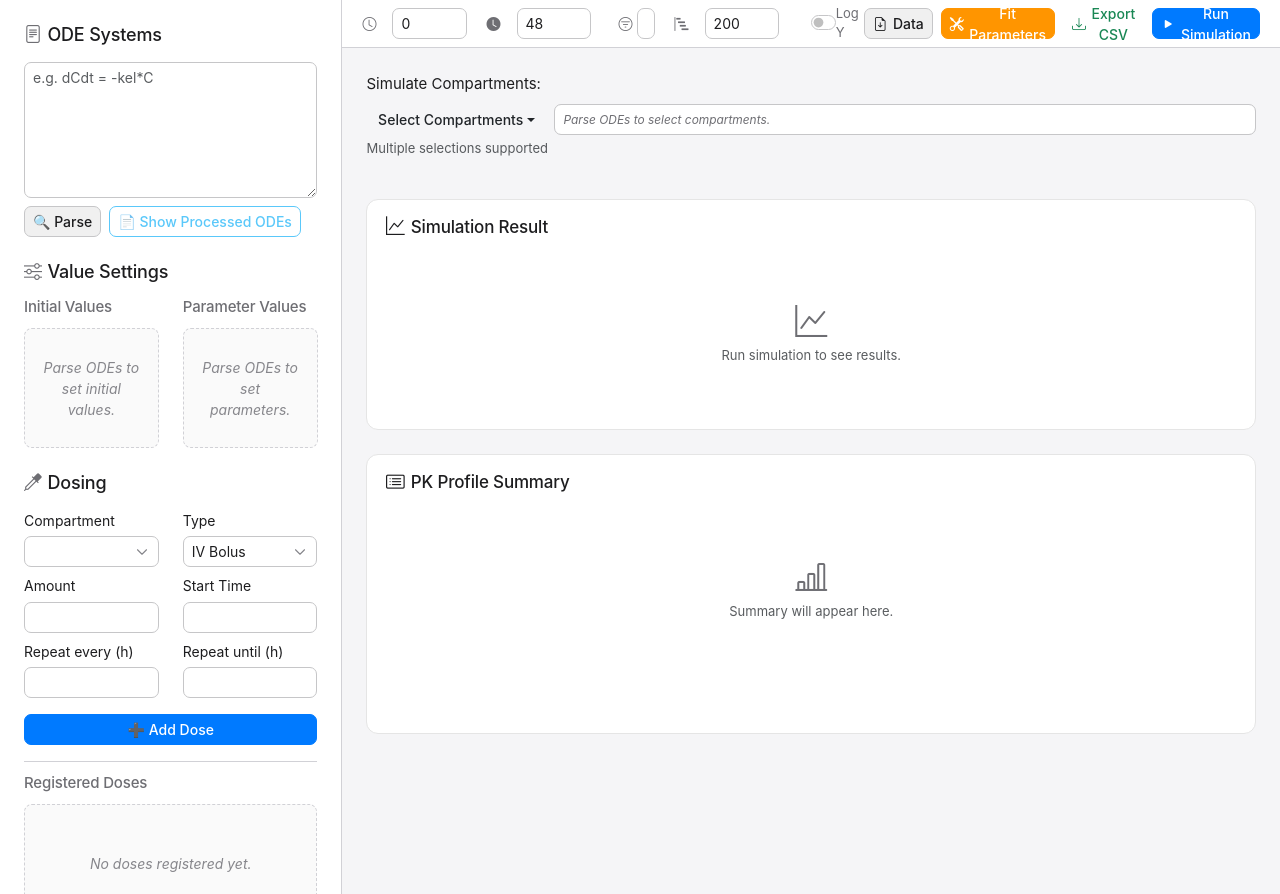
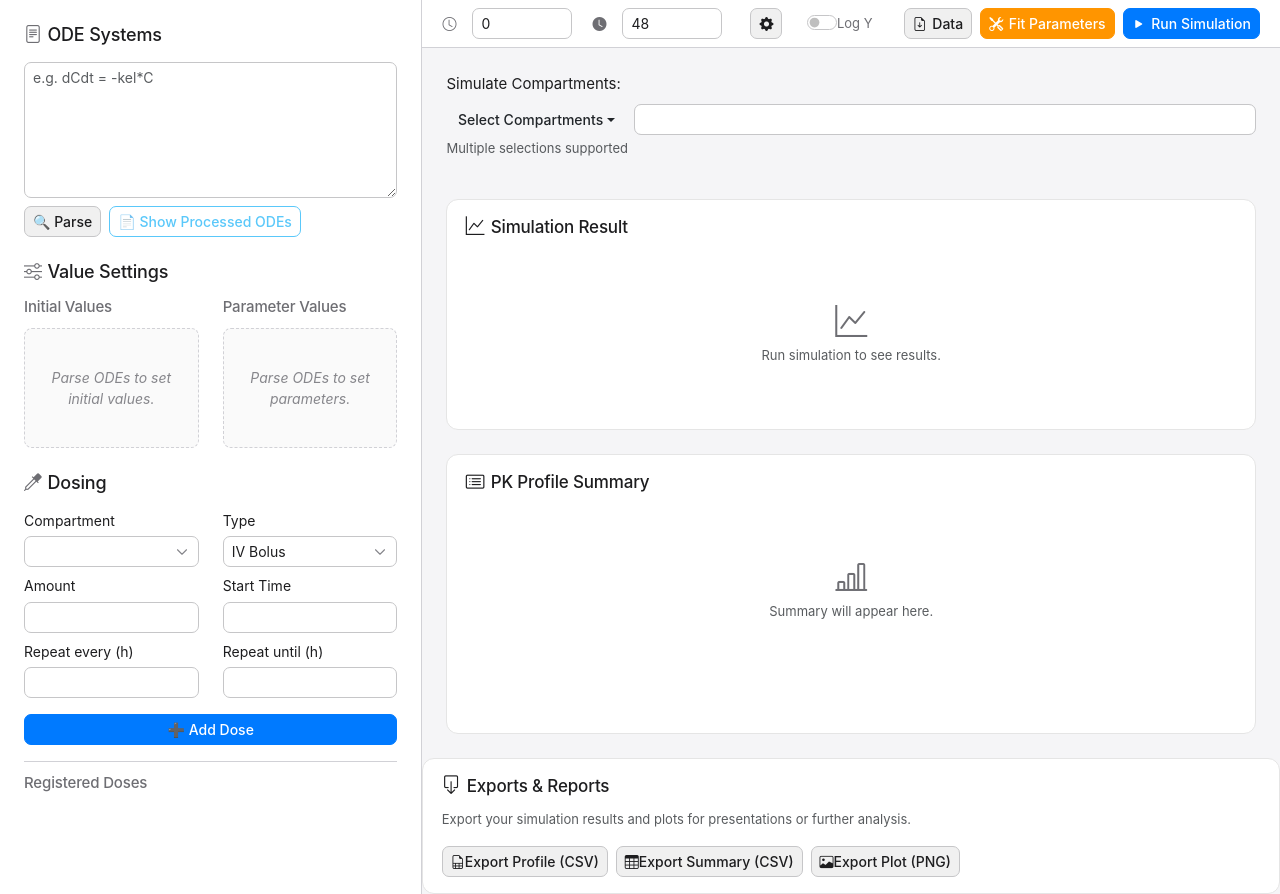
Before and after one commit to snowflower1028/PK-ODE-Simulator, a Django app: template simulator/templates/simulator/index.html in a window 1280 px wide. Run offline with Django 5.2, Linux system fonts and the light colour scheme; the template is opened without the code that fills it, so the values that code supplies are empty; some libraries are stand-ins or nearby versions.

Commit message:
feat: Add advanced simulation settings and export options to UI

```diff
--- a/simulator/static/simulator/js/script.js
+++ b/simulator/static/simulator/js/script.js
@@ -19,6 +19,7 @@ const State = {
   // 5. 시뮬레이션 프로세스 관련 상태
   isSimulating: false,        // 현재 시뮬레이션이 진행 중인지 여부를 나타내는 플래그
   latestSimulationResult: null, // 마지막 시뮬레이션 결과를 저장하는 변수
+  latestPKSummary: null, // 마지막 PK 요약 결과를 저장하는 변수
 };
 
 /** ----- DOM 구획 ----- **/
@@ -40,13 +41,12 @@ const DOM = {
   toolbar: {
     simStartTime: document.getElementById("sim-start-time"),
     simEndTime: document.getElementById("sim-end-time"),
-    simSteps: document.getElementById("sim-steps"),
-    simThreshold: document.getElementById("sim-threshold"),
     logScaleCheckbox: document.getElementById("log-scale"),
     openObsDataBtn: document.querySelector("button[data-bs-target='#obsPanel']"),
     fitBtn: document.getElementById("fit-btn"),
     exportCsvBtn: document.getElementById("export-csv-btn"),
     simulateBtn: document.getElementById("simulate-btn"),
+    simOptionsBtn: document.getElementById("sim-options-btn"),
   },
 
   simulation: {
@@ -61,6 +61,9 @@ const DOM = {
     pkSummaryPlaceholder: document.getElementById("pk-summary-placeholder"),
     fitSummaryCard: document.getElementById("fit-summary-card"),
     fitSummaryContainer: document.getElementById("fit-summary"),
+    exportProfileBtn: document.getElementById("export-profile-btn"),
+    exportSummaryBtn: document.getElementById("export-summary-btn"),
+    exportPlotBtn: document.getElementById("export-plot-btn"),
   },
 
   // --- 모달 (Modals) & 오프캔버스 (Offcanvas) ---
@@ -949,6 +952,9 @@ const Handlers = {
     State.isSimulating = true;
     UI.setLoading(DOM.toolbar.simulateBtn, true);
 
+    const stepsInput = document.getElementById('popover-sim-steps');
+    const thresholdInput = document.getElementById('popover-sim-threshold');
+
     try {
       const payload = {
         equations: DOM.sidebar.odeInput.value.trim(),
@@ -958,7 +964,7 @@ const Handlers = {
         doses: State.doseList,
         t_start: +DOM.toolbar.simStartTime.value,
         t_end: +DOM.toolbar.simEndTime.value,
-        t_steps: +DOM.toolbar.simSteps.value,
+        t_steps: stepsInput ? +stepsInput.value : 200, // 기본값 200
       };
 
       // 파라미터 및 초기값 수집
@@ -969,6 +975,7 @@ const Handlers = {
 
       if (response.status === "ok") {
         State.latestSimulationResult = response.data.profile;
+        State.latestPKSummary = response.data.pk;
         UI.plotSimulationResult(response.data.profile, DOM.toolbar.logScaleCheckbox.checked);
         UI.displayPKSummary(response.data.pk);
       }
@@ -982,15 +989,37 @@ const Handlers = {
   },
 
   /**
-   * Export CSV
+   * Export handlers
    */
-  handleExportCsvClick() {
+  handleExportProfileClick() {
     if (!State.latestSimulationResult) {
       alert("Please run a simulation first to export results.");
       return;
     }
     // 내보내기 헬퍼 함수 호출
     exportDataToCsv(State.latestSimulationResult, "simulation_results.csv");
+  },
+
+  handleExportSummaryClick() {
+    if (!State.latestPKSummary) {
+      alert("Please run a simulation first to export the summary.");
+      return;
+    }
+    exportSummaryToCsv(State.latestPkSummary, "pk_summary.csv");
+  },
+
+  handleExportPlotClick() {
+    if (!State.latestSimulationResult) {
+      alert("Please run a simulation first to export the plot.");
+      return;
+    }
+    // Plotly 내장 기능 사용
+    Plotly.downloadImage(DOM.results.plotContainer, {
+      format: 'png',
+      width: 1200,
+      height: 800,
+      filename: 'simulation_plot'
+    });
   },
 
   // --- 피팅 관련 핸들러 ---
@@ -1201,6 +1230,20 @@ const App = {
    */
   init() {
     console.log("Application initializing...");
+
+    // Popover 기동
+    const popoverTriggerEl = document.getElementById('sim-options-btn');
+    if (popoverTriggerEl) {
+      new bootstrap.Popover(popoverTriggerEl, {
+        container: 'body',
+        html: true,
+        placement: 'bottom',
+        sanitize: false, // HTML 콘텐츠(form 등)를 허용하기 위해 필수
+        title: 'Advanced Simulation Settings',
+        content: () => document.getElementById('popover-content-wrapper').innerHTML
+      });
+    }
+
     this._bindEvents();
     this._initialRender();
   },
@@ -1218,9 +1261,7 @@ const App = {
 
     // --- 메인 툴바 이벤트 바인딩 ---
     DOM.toolbar.logScaleCheckbox.addEventListener('change', Handlers.handleThresholdChange); // Log Y 체크 시에도 다시 그리기
-    DOM.toolbar.simThreshold.addEventListener('change', Handlers.handleThresholdChange); // [추가] Threshold 변경 시 다시 그리기
     DOM.toolbar.simulateBtn.addEventListener('click', Handlers.handleSimulateClick);
-    DOM.toolbar.exportCsvBtn.addEventListener('click', Handlers.handleExportCsvClick);
     DOM.toolbar.fitBtn.addEventListener('click', Handlers.handleFitBtnClick);
 
     // --- 시뮬레이션 구획 선택 이벤트 바인딩 ---
@@ -1236,6 +1277,11 @@ const App = {
     DOM.modals.fittingSettings.addGroupBtn.addEventListener('click', Handlers.handleAddFittingGroupClick);
     DOM.modals.fittingSettings.groupsContainer.addEventListener('click', Handlers.handleFittingGroupEvents); // 이벤트 위임
     DOM.modals.fittingSettings.startBtn.addEventListener('click', () => Handlers.handleStartFittingClick());
+
+    // --- Export 버튼 이벤트 바인딩 ---
+    DOM.toolbar.exportProfileBtn.addEventListener('click', Handlers.handleExportProfileClick);
+    DOM.toolbar.exportSummaryBtn.addEventListener('click', Handlers.handleExportSummaryClick);
+    DOM.toolbar.exportPlotBtn.addEventListener('click', Handlers.handleExportPlotClick);
   },
 
   /**
--- a/simulator/templates/simulator/index.html
+++ b/simulator/templates/simulator/index.html
@@ -97,14 +97,12 @@
           <input id="sim-start-time" type="number" class="form-control" value="0" step="0.1" title="Start Time (h)">
           <label class="form-label mb-0 me-1 ms-2" for="sim-end-time" title="End Time (h)"><i class="bi bi-clock-fill"></i></label>
           <input id="sim-end-time" type="number" class="form-control" value="48" step="0.1" title="End Time (h)">
-            <div class="d-flex align-items-center ms-3" title="Plotting Threshold (values below this will not be shown)">
-                <label class="form-label mb-0 me-1" for="sim-threshold"><i class="bi bi-filter-circle"></i></label>
-                <input id="sim-threshold" type="number" class="form-control" value="1e-9" step="any">
-            </div>
-            <label class="form-label mb-0 me-1 ms-2" for="sim-steps" title="# Time Points"><i class="bi bi-bar-chart-steps"></i></label>
-            <input id="sim-steps" type="number" class="form-control" value="200" min="10" max="1000" title="# Time Points">
 
-            <div class="form-check form-switch ms-3" title="Use log scale for Y-axis">
+          <button id="sim-options-btn" type="button" class="btn btn-sm btn-outline-secondary ms-3" title="Advanced Settings" data-bs-trigger="focus" tabindex="0">
+              <i class="bi bi-gear-fill"></i>
+          </button>
+
+          <div class="form-check form-switch ms-2" title="Use log scale for Y-axis">
             <input class="form-check-input" type="checkbox" id="log-scale">
             <label class="form-check-label small" for="log-scale">Log Y</label>
           </div>
@@ -114,7 +112,6 @@
           <i class="bi bi-file-earmark-arrow-down"></i> Data
         </button>
         <button id="fit-btn" class="btn btn-warning"><i class="bi bi-tools"></i> Fit Parameters</button>
-          <button id="export-csv-btn" class="btn btn-outline-success"><i class="bi bi-download"></i> Export CSV</button>
         <button id="simulate-btn" class="btn btn-primary"><i class="bi bi-play-fill"></i> Run Simulation</button>
       </div>
     </div>
@@ -162,6 +159,25 @@
             <h5 class="card-title"><i class="bi bi-sliders2-vertical"></i> Fitted Parameters</h5>
             <div id="fit-summary"></div>
           </div>
+        </div>
+      </div>
+    </div>
+    <div class="card">
+      <div class="card-body">
+        <h5 class="card-title"><i class="bi bi-box-arrow-down"></i> Exports & Reports</h5>
+        <p class="card-text text-muted small">
+          Export your simulation results and plots for presentations or further analysis.
+        </p>
+        <div class="d-flex flex-wrap gap-2">
+          <button id="export-profile-btn" class="btn btn-outline-secondary">
+            <i class="bi bi-file-earmark-spreadsheet"></i> Export Profile (CSV)
+          </button>
+          <button id="export-summary-btn" class="btn btn-outline-secondary">
+            <i class="bi bi-table"></i> Export Summary (CSV)
+          </button>
+          <button id="export-plot-btn" class="btn btn-outline-secondary">
+            <i class="bi bi-image"></i> Export Plot (PNG)
+          </button>
         </div>
       </div>
     </div>
@@ -270,6 +286,21 @@
               </div>
       </div>
   </div>
+
+  <!-- Popover content for simulation settings -->
+  <div id="popover-content-wrapper" class="d-none">
+  <div class="popover-form-container">
+    <div class="mb-2">
+      <label for="popover-sim-steps" class="form-label small"># Time Points</label>
+      <input id="popover-sim-steps" type="number" class="form-control form-control-sm" value="200" min="10" max="1000">
+    </div>
+    <div>
+      <label for="popover-sim-threshold" class="form-label small">Threshold</label>
+      <input id="popover-sim-threshold" type="number" class="form-control form-control-sm" value="1e-9" step="any">
+    </div>
+  </div>
+</div>
+
   <script src="https://cdn.jsdelivr.net/npm/bootstrap@5.3.0/dist/js/bootstrap.bundle.min.js" defer></script>
 </body>
 </html>
```
Also changed, not shown: simulator/solver.py (line endings or trailing spaces). Lines whose indentation alone changed are shown as unchanged.
